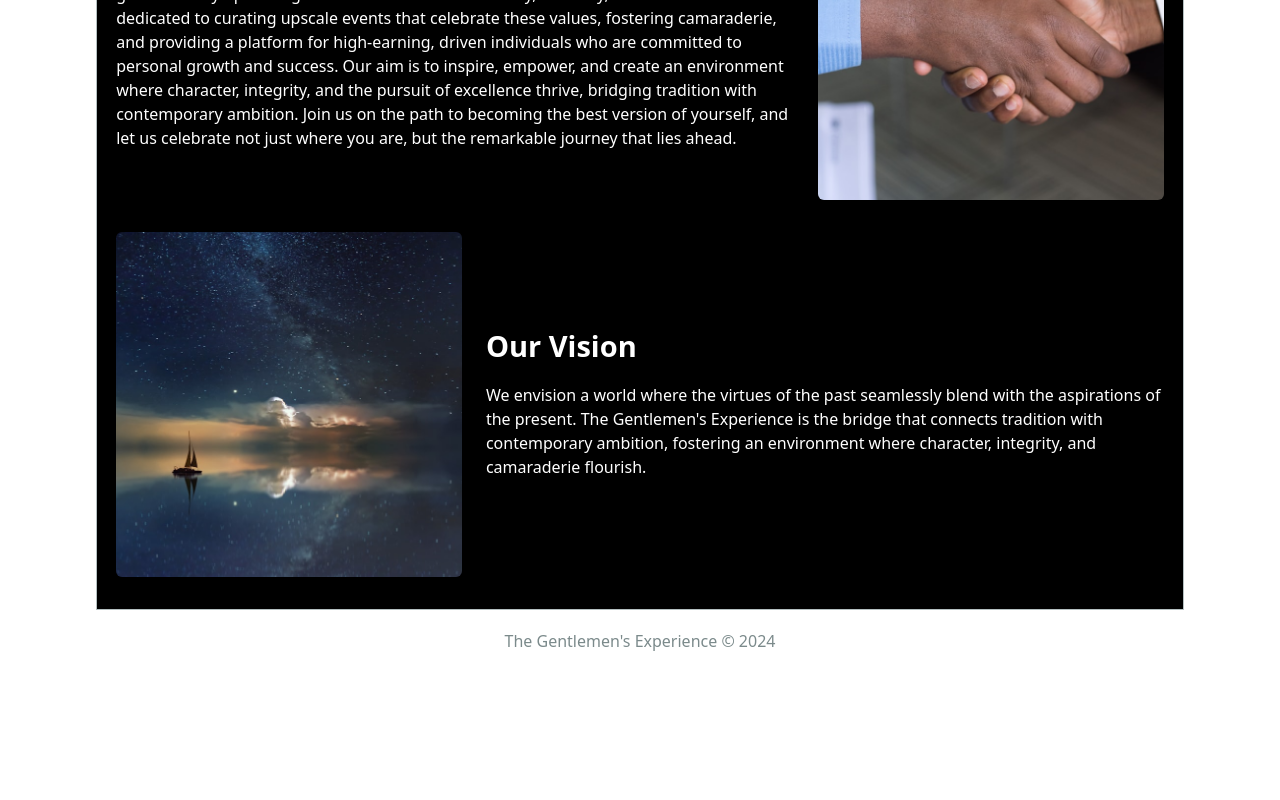
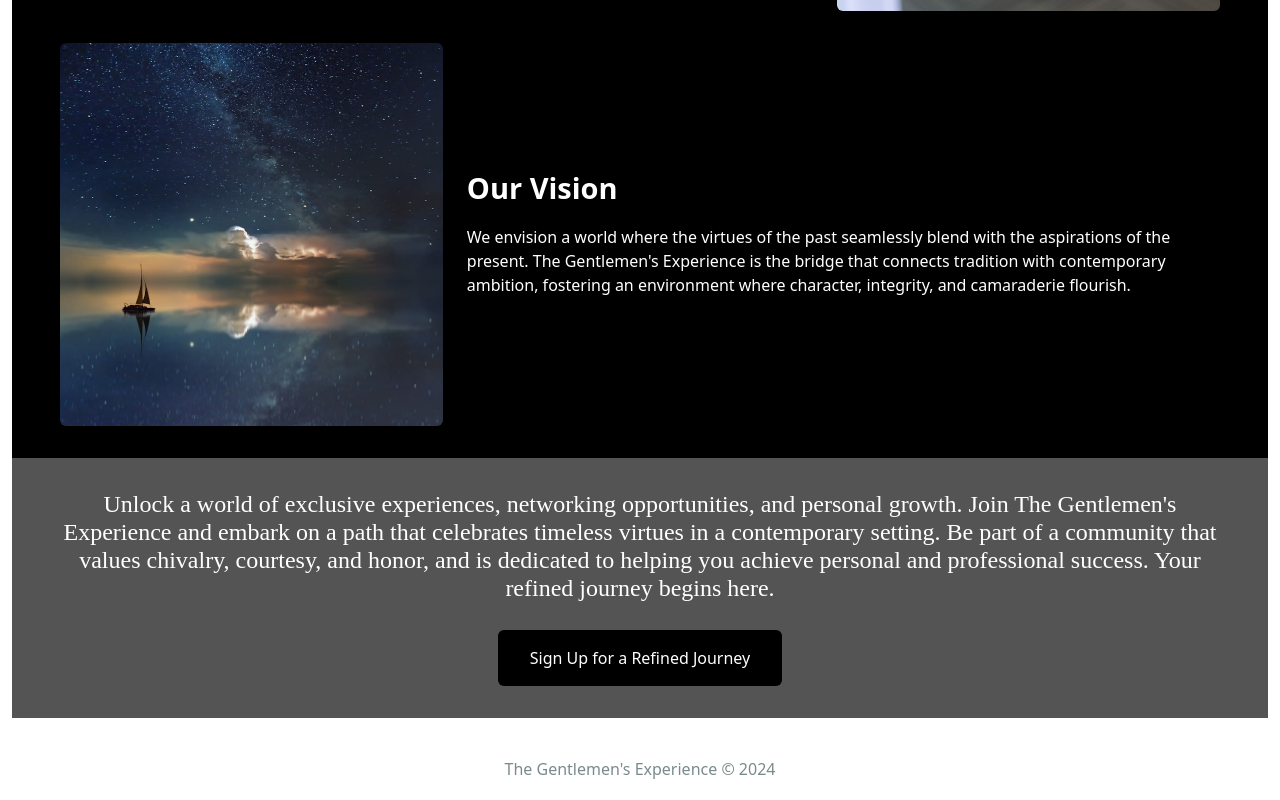
Before and after one commit to dalenromelien/TheGExperience, a React (Create React App) app: page / in a window 1280 px wide. Shown: the part 1318-2118 px from the top of the page. Before the commit the page ends 1991 px from the top, so only its background shows below. Built offline with nearby package versions, Linux system fonts and the light colour scheme.

Commit message:
Worked on the about section and implemented pre-footer section

```diff
--- a/src/App.js
+++ b/src/App.js
@@ -5,7 +5,6 @@ import { ToastContainer } from "react-toastify";
 import Header from "./Components/Header/Header";
 import Footer from "./Components/Footer";
 import "react-toastify/dist/ReactToastify.css";
-import About from "./Pages/About";
 
 function App() {
   return (
@@ -16,7 +15,6 @@ function App() {
           <Outlet />
         </Container>
       </main>
-      <About />
       <Footer />
       <ToastContainer />
     </>
--- a/src/Components/Section.jsx
+++ b/src/Components/Section.jsx
@@ -1,7 +1,7 @@
 const Section = ({ children, className }) => {
   return (
     <div
-      className={` m-auto border border-red-500 max-w-[68rem] px-3 flex flex-col justify-center  ${className}`}
+      className={` m-auto  max-w-[75rem]  px-[1.25rem]  flex flex-col justify-center  ${className}`}
     >
       {children}
     </div>
--- /dev/null
+++ b/src/Components/SignupLead.jsx
@@ -0,0 +1,26 @@
+import React from "react";
+import Section from "./Section";
+
+const SignupLead = () => {
+  return (
+    <div className="w-full  bg-[#545455]">
+      <Section className="flex flex-col justify-center  text-white  py-[2rem] gap-4  max-w-[68rem] m-auto">
+        <p className=" text-[1.5rem] leading-7  font-oswald  break-normal    text-center  ">
+          Unlock a world of exclusive experiences, networking opportunities, and
+          personal growth. Join The Gentlemen's Experience and embark on a path
+          that celebrates timeless virtues in a contemporary setting. Be part of
+          a community that values chivalry, courtesy, and honor, and is
+          dedicated to helping you achieve personal and professional success.
+          Your refined journey begins here.
+        </p>
+        <div className="flex justify-center items-center">
+          <button className="bg-black rounded-md px-[2rem] py-[1rem]">
+            Sign Up for a Refined Journey
+          </button>
+        </div>
+      </Section>
+    </div>
+  );
+};
+
+export default SignupLead;
--- a/src/Pages/About.jsx
+++ b/src/Pages/About.jsx
@@ -7,6 +7,7 @@ import image2 from "../assets/photos/boat-on-water.jpeg";
 
 const About = () => {
   return (
+    <div className="w-full bg-black flex justify-center">
       <Section className="bg-black text-white">
         <h1 className=" text-center "> ABOUT US</h1>
         <div
@@ -26,8 +27,8 @@ const About = () => {
               The Gentlemen's Experience began as a vision to redefine modern
               masculinity and celebrate the timeless virtues of chivalry,
               courtesy, and honor. Established in 2023, our journey has been one
-            of transformation and evolution, reflecting the changing aspirations
-            of contemporary gentlemen.
+              of transformation and evolution, reflecting the changing
+              aspirations of contemporary gentlemen.
             </span>
             <span className="text-[1rem]">
               Our inception was a response to the need for a space where
@@ -56,16 +57,16 @@ const About = () => {
             <h3 className=" text-[1.8125rem] font-bold">Our Mission</h3>
             <span className="text-[1rem] leading-[1.5rem]  break-normal ">
               At The Gentlemen's Experience, our mission is to nurture a new
-            generation of modern gentlemen by upholding the timeless virtues of
-            chivalry, courtesy, and honor. We are dedicated to curating upscale
-            events that celebrate these values, fostering camaraderie, and
-            providing a platform for high-earning, driven individuals who are
-            committed to personal growth and success. Our aim is to inspire,
-            empower, and create an environment where character, integrity, and
-            the pursuit of excellence thrive, bridging tradition with
-            contemporary ambition. Join us on the path to becoming the best
-            version of yourself, and let us celebrate not just where you are,
-            but the remarkable journey that lies ahead.
+              generation of modern gentlemen by upholding the timeless virtues
+              of chivalry, courtesy, and honor. We are dedicated to curating
+              upscale events that celebrate these values, fostering camaraderie,
+              and providing a platform for high-earning, driven individuals who
+              are committed to personal growth and success. Our aim is to
+              inspire, empower, and create an environment where character,
+              integrity, and the pursuit of excellence thrive, bridging
+              tradition with contemporary ambition. Join us on the path to
+              becoming the best version of yourself, and let us celebrate not
+              just where you are, but the remarkable journey that lies ahead.
             </span>
           </div>
         </div>
@@ -86,12 +87,13 @@ const About = () => {
               We envision a world where the virtues of the past seamlessly blend
               with the aspirations of the present. The Gentlemen's Experience is
               the bridge that connects tradition with contemporary ambition,
-            fostering an environment where character, integrity, and camaraderie
-            flourish.
+              fostering an environment where character, integrity, and
+              camaraderie flourish.
             </span>
           </div>
         </div>
       </Section>
+    </div>
   );
 };
 
--- a/src/Pages/Home.jsx
+++ b/src/Pages/Home.jsx
@@ -1,10 +1,14 @@
 import React from "react";
 import HomeCarousel from "../Components/Carousel/HomeCarousel";
+import About from "./About";
+import SignupLead from "../Components/SignupLead";
 
 const Home = () => {
   return (
     <>
       <HomeCarousel />
+      <About />
+      <SignupLead />
     </>
   );
 };
--- a/src/styles.css
+++ b/src/styles.css
@@ -6,3 +6,5 @@
 
 /* Import Tailwind CSS utilities styles */
 @import "tailwindcss/utilities";
+
+@import url("https://fonts.googleapis.com/css2?family=Oswald:wght@200..700&family=Shrikhand&display=swap");
--- a/tailwind.config.js
+++ b/tailwind.config.js
@@ -2,7 +2,11 @@
 module.exports = {
   content: ["./src/**/*.{js,jsx,ts,tsx}"],
   theme: {
-    extend: {},
+    extend: {
+      fontFamily: {
+        oswald: ["Oswald"],
+      },
+    },
   },
   plugins: [],
 };
```
Lines whose indentation alone changed are shown as unchanged.
